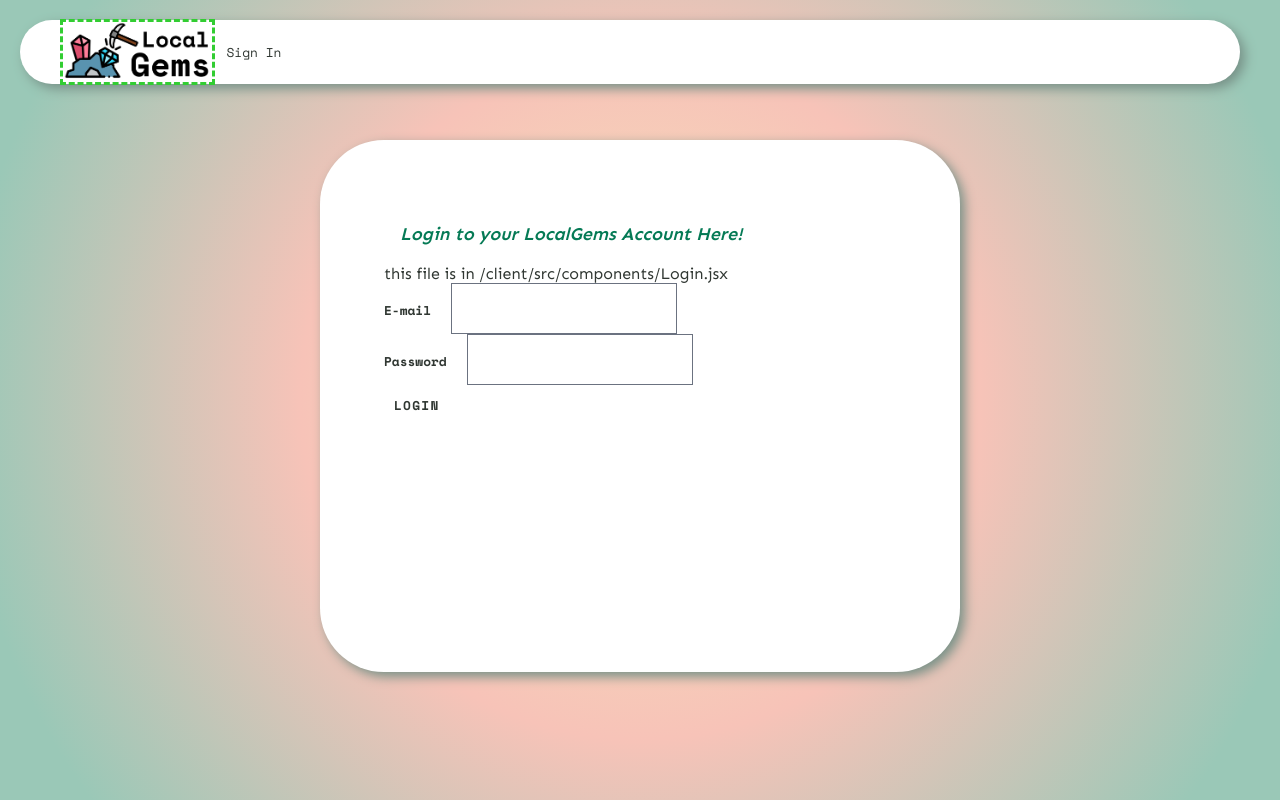
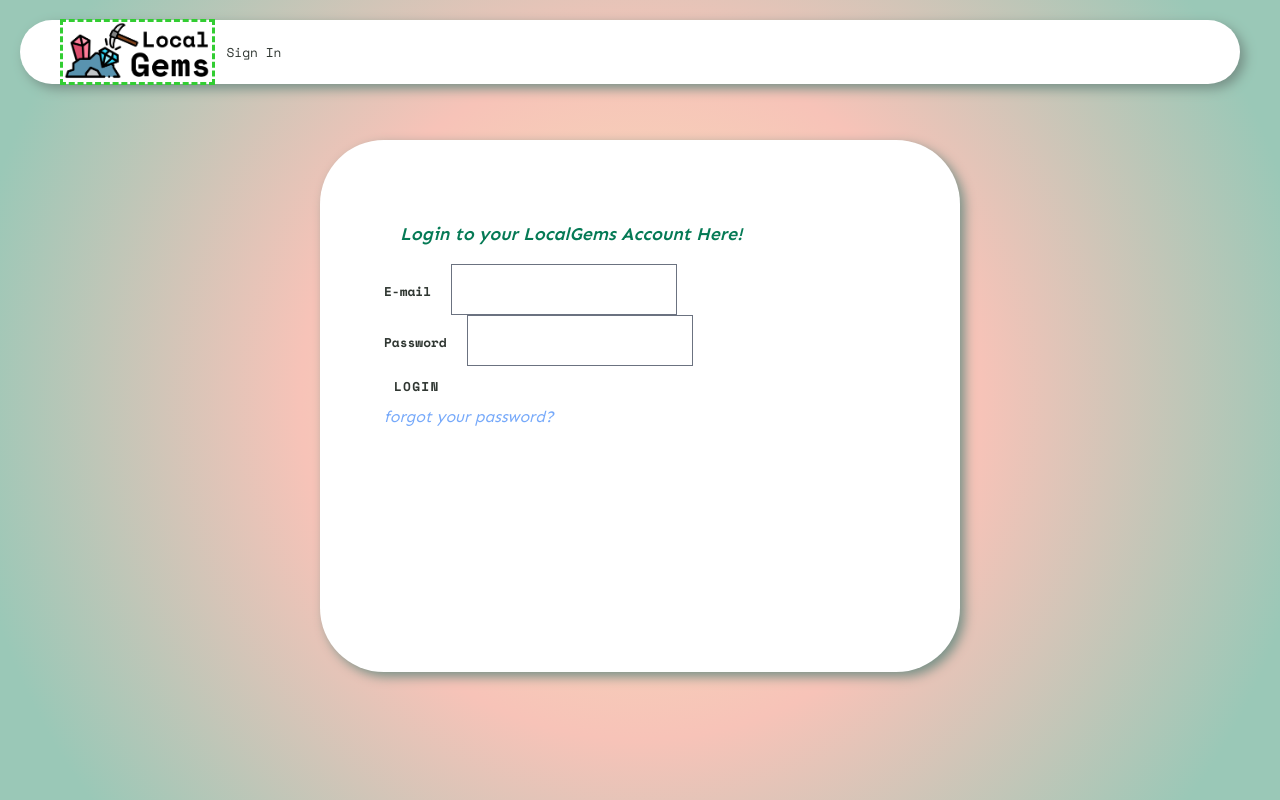
Before and after one commit to Ametrysinine/LocalGems, a React (Vite) app in the folder client/: page /login in a window 1280 px wide. Built offline with nearby package versions, Linux system fonts and the light colour scheme; no server answers; a web font is replaced by a local one.

Commit message:
small tailwind edits

```diff
--- a/client/src/components/LoginForm.jsx
+++ b/client/src/components/LoginForm.jsx
@@ -64,7 +64,6 @@ const login = function() {
       <article className="page-body">
         <section className="page-body-content">
           <h1 className="text-lg font-semibold text-green-600 italic text-2xl p-4">Login to your LocalGems Account Here!</h1>
-          <p>this file is in /client/src/components/Login.jsx</p>
 
           <form onSubmit={handleSubmit}>
               <div>
@@ -82,6 +81,7 @@ const login = function() {
                     onChange={(p) => setPasswordField(p.target.value)} />
               </div>
               <button type="submit" className="btn btn-primary">Login</button>
+              <p className="text-blue-400"><i>forgot your password?</i></p>
           </form>
         </section>
       </article>
```
